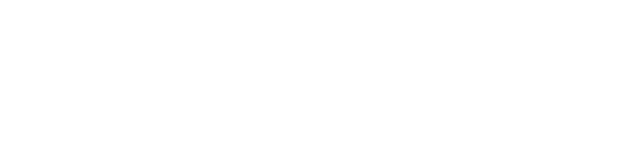
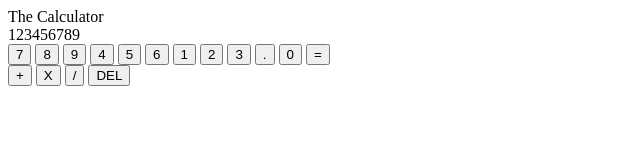
Before and after one commit to benbudomo/calculator-project, a plain HTML site: page index.html in a window 1280 px wide. Shown: the whole page, without its empty margins (0-640 px from the left). Drawn offline with Linux system fonts and the light colour scheme.

Commit message:
Add basic layout of calculator

```diff
--- a/index.html
+++ b/index.html
@@ -6,7 +6,34 @@
         <meta charset="utf-8">
     </head>
     <body>
-
+        <div id="wrapper">
+            <header>The Calculator</header>
+            <div id="display">
+                123456789
+            </div>
+            <div id="calculatorContainer">
+                <div id="mainCharacters">
+                    <button class="gridButton" type="button">7</button>
+                    <button class="gridButton" type="button">8</button>
+                    <button class="gridButton" type="button">9</button>
+                    <button class="gridButton" type="button">4</button>
+                    <button class="gridButton" type="button">5</button>
+                    <button class="gridButton" type="button">6</button>
+                    <button class="gridButton" type="button">1</button>
+                    <button class="gridButton" type="button">2</button>
+                    <button class="gridButton" type="button">3</button>
+                    <button class="gridButton" type="button">.</button>
+                    <button class="gridButton" type="button">0</button>
+                    <button class="gridButton" type="button">=</button>
+                </div>
+                <div id="otherCharacters">
+                    <button class="gridButton" type="button">+</button>
+                    <button class="gridButton" type="button">X</button>
+                    <button class="gridButton" type="button">/</button>
+                    <button class="gridButton" type="button">DEL</button>
+                </div>
+            </div>
+        </div>
     </body>
     <!-- Scripts -->
     <script type="application/javascript" src="script.js"></script>
```
